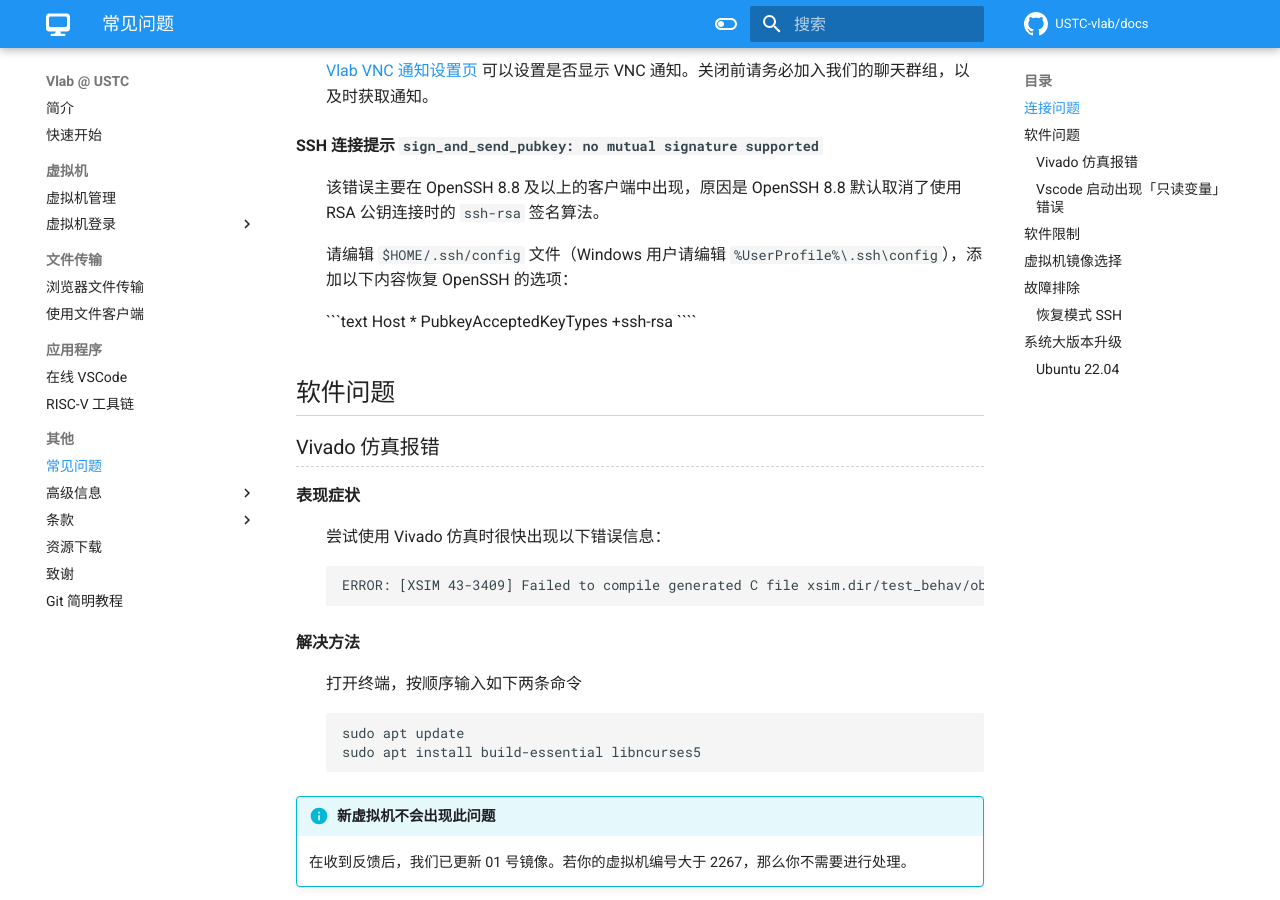
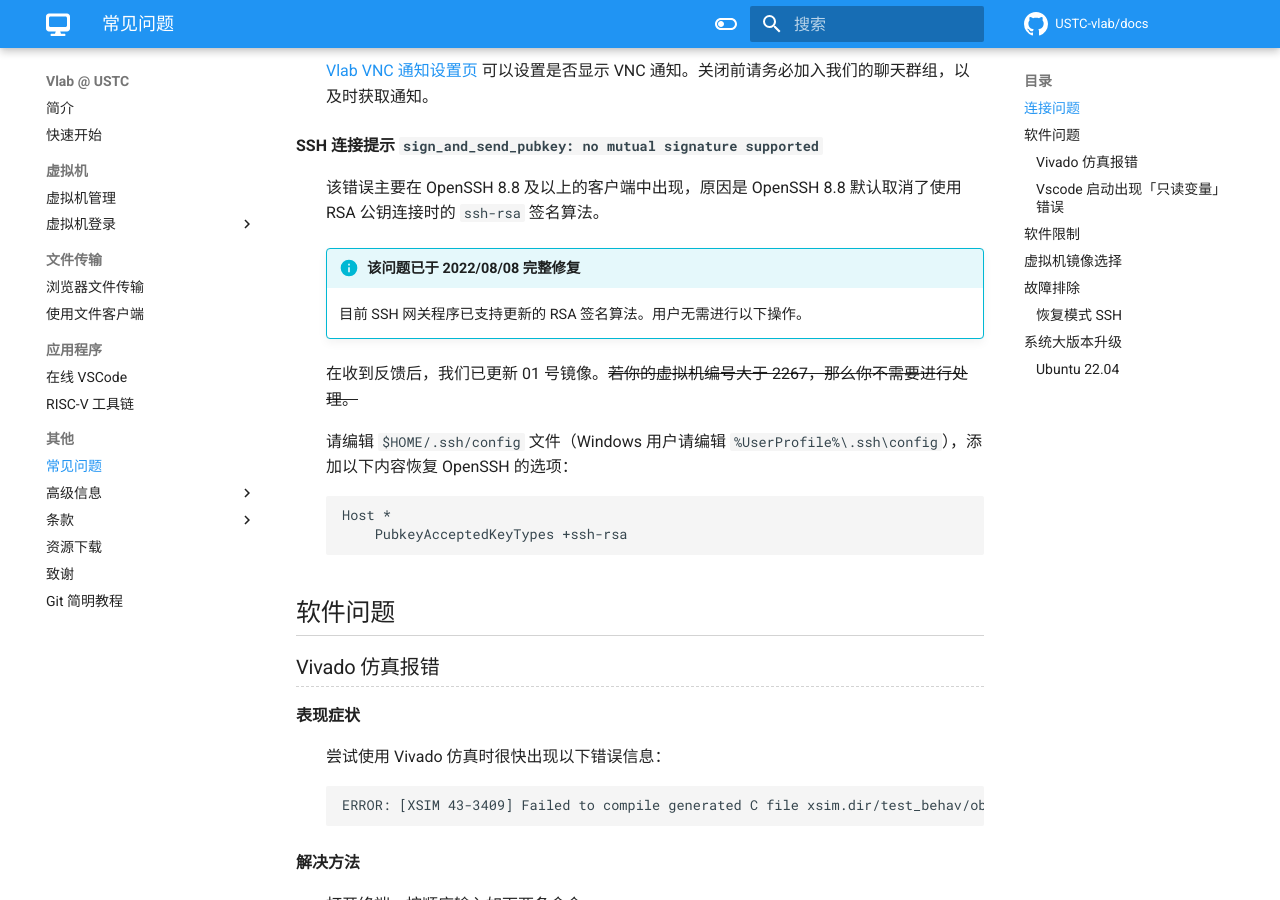
Before and after one commit to USTC-vlab/docs, an MkDocs documentation site: the page built from docs/faq.md, in a window 1280 px wide and 900 px high, scrolled down 745 px. Built offline with MkDocs 1.6.1 and Material for MkDocs 9.7.7, drawn with Linux system fonts in a browser that asks for light colours; comment, search, counter and statistics services are not loaded.

Commit message:
update ssh-rsa fix in faq

`````diff
--- a/docs/faq.md
+++ b/docs/faq.md
@@ -33,12 +33,18 @@ SSH 连接提示 `sign_and_send_pubkey: no mutual signature supported`
 
 :   该错误主要在 OpenSSH 8.8 及以上的客户端中出现，原因是 OpenSSH 8.8 默认取消了使用 RSA 公钥连接时的 `ssh-rsa` 签名算法。
 
+    !!! info "该问题已于 2022/08/08 完整修复"
+
+        目前 SSH 网关程序已支持更新的 RSA 签名算法。用户无需进行以下操作。
+
+    在收到反馈后，我们已更新 01 号镜像。<del>若你的虚拟机编号大于 2267，那么你不需要进行处理。</del>
+
     请编辑 `$HOME/.ssh/config` 文件（Windows 用户请编辑 `%UserProfile%\.ssh\config`），添加以下内容恢复 OpenSSH 的选项：
 
     ```text
     Host *
         PubkeyAcceptedKeyTypes +ssh-rsa
-    ````
+    ```
 
 ## 软件问题 {#software}
 
`````
